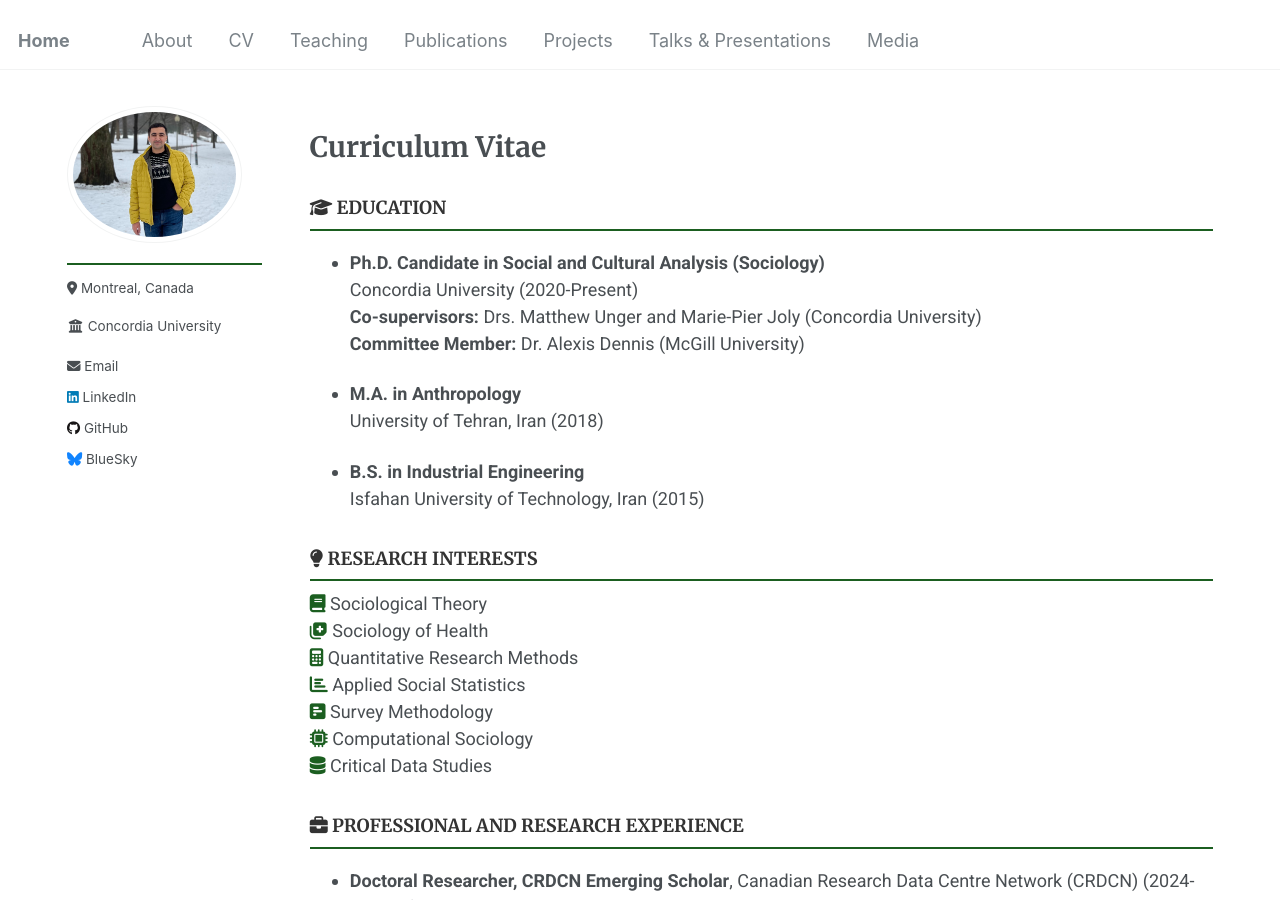
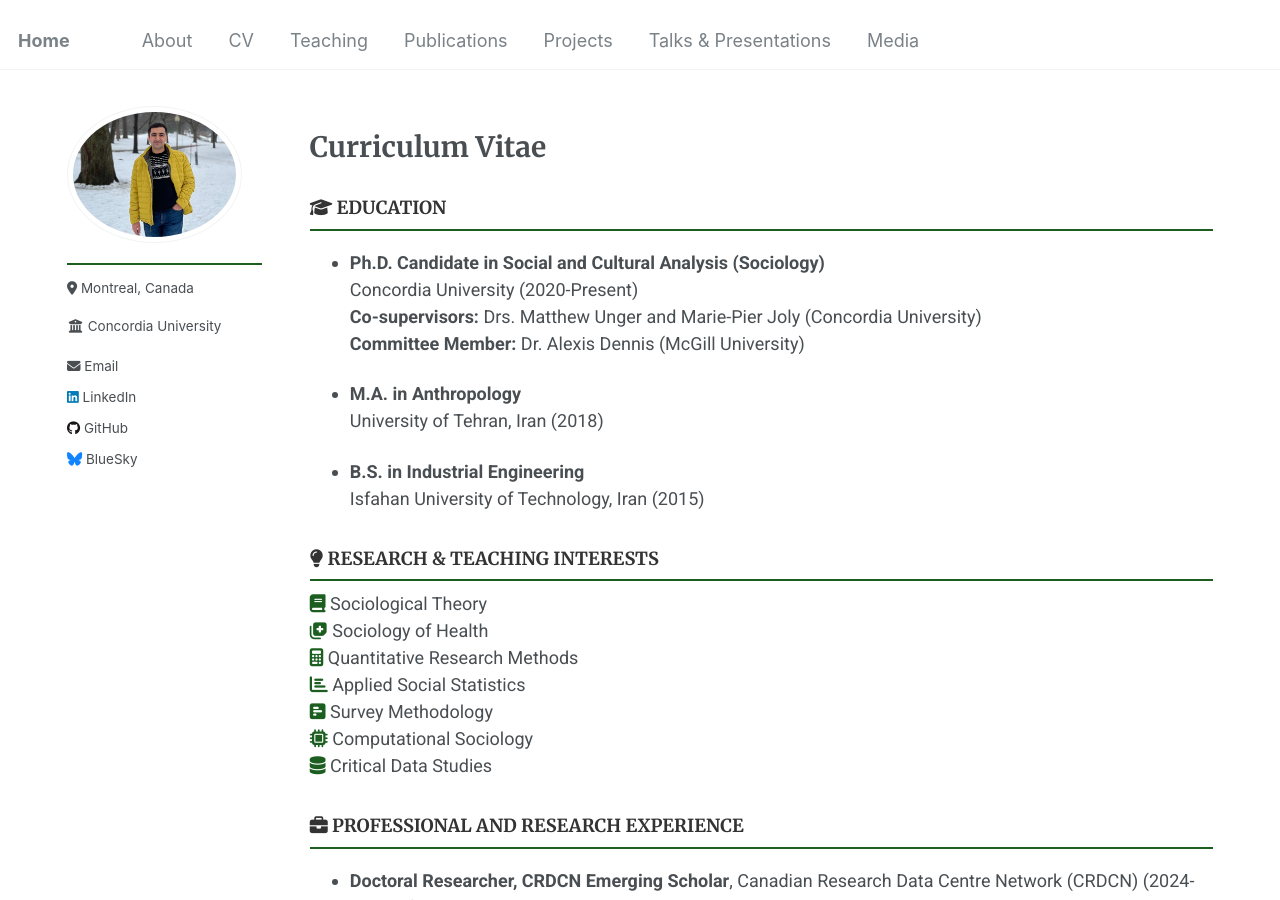
Before and after one commit to Mohsnmonji/mohsnmonji.github.io, a Jekyll site: the page built from _pages/Curriculum Vitae.md, in a window 1280 px wide and 900 px high. Built offline with Jekyll 4.4.1, drawn with Linux system fonts in a browser that asks for light colours.

Commit message:
Update Curriculum Vitae.md

```diff
--- a/_pages/Curriculum Vitae.md
+++ b/_pages/Curriculum Vitae.md
@@ -35,7 +35,7 @@ redirect_from:
 
 
 <!-- RESEARCH INTERESTS -->
-<h3><i class="fas fa-lightbulb"></i> RESEARCH INTERESTS</h3>
+<h3><i class="fas fa-lightbulb"></i> RESEARCH & TEACHING INTERESTS</h3>
 <div>
   <i class="fas fa-book" style="color: #1B5E20;"></i> Sociological Theory<br>
   <i class="fas fa-notes-medical" style="color: #1B5E20;"></i> Sociology of Health<br>
```
